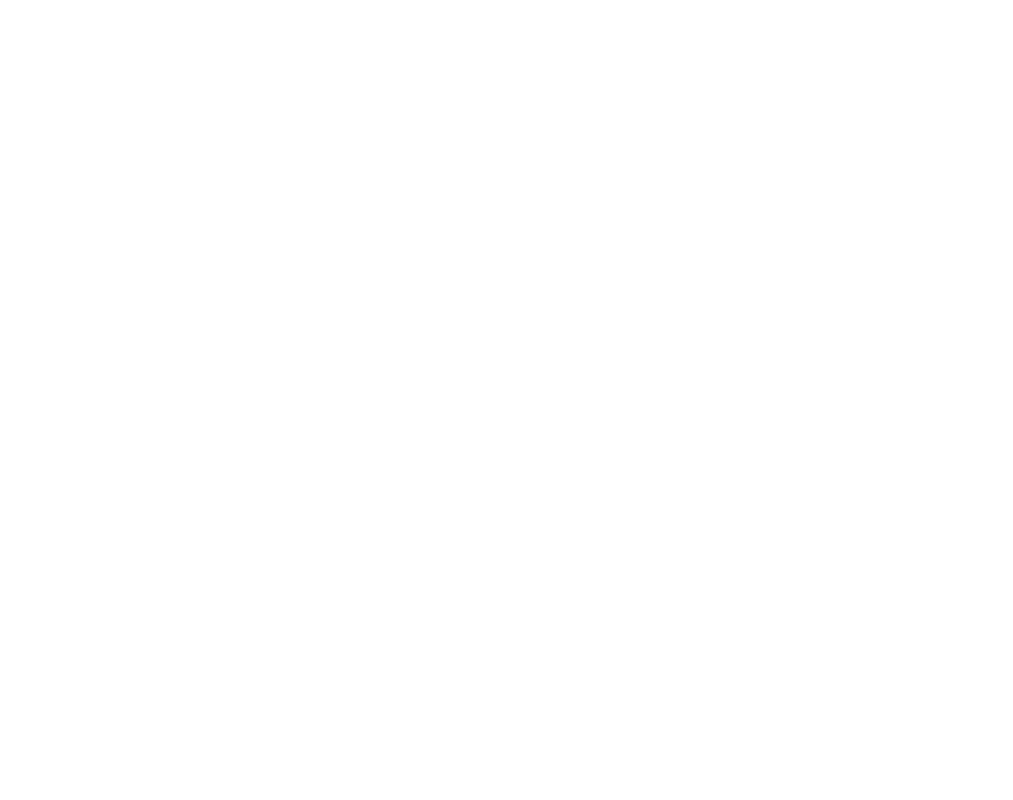
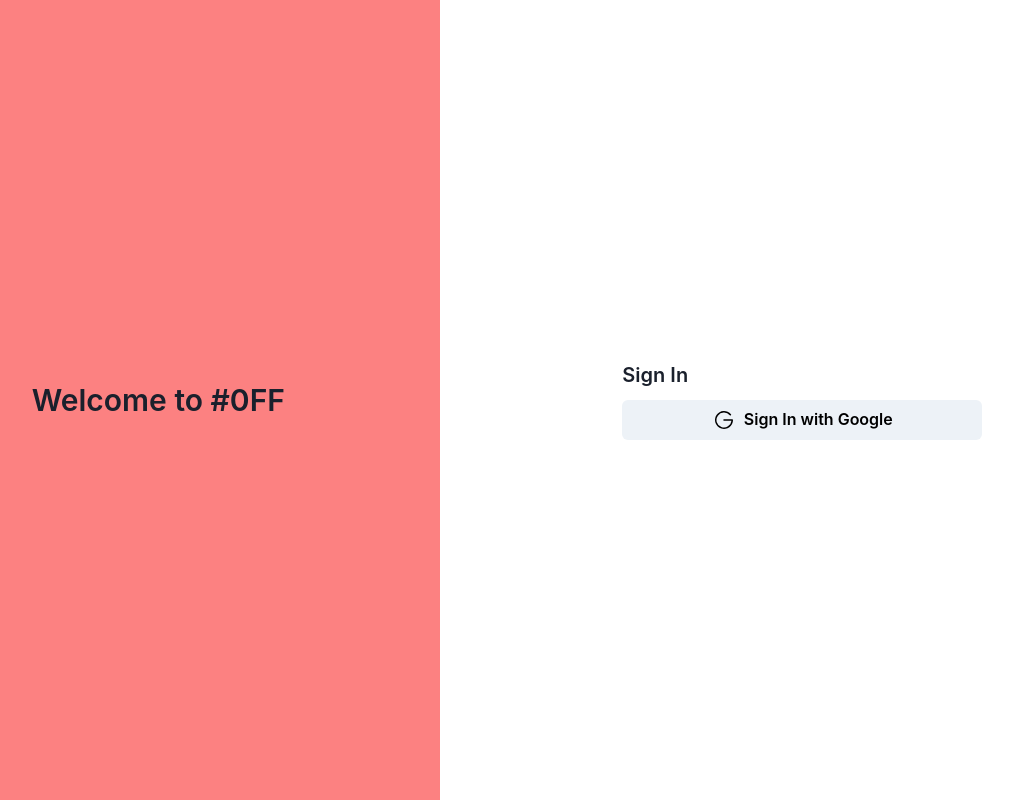
Before and after one commit to sanchezyspace/evt-hackz-tyranno, a Next.js app: page /signin in a window 1280 px wide. Shown: the whole page, without its empty margins (123-1136 px from the left). Built offline with nearby package versions, Linux system fonts and the light colour scheme.

Commit message:
feat: とりあえず、ログインできたけど、useAuthContext使えてない

```diff
--- a/src/app/(routes)/(auth)/signin/page.tsx
+++ b/src/app/(routes)/(auth)/signin/page.tsx
@@ -1,6 +1,79 @@
-export default function Page () {
+'use client'
+
+import { auth, googleAuthProvider } from '@/app/_utils/firebase_authentication'
+import {
+  Button,
+  Center,
+  Flex,
+  HStack,
+  Text,
+  VStack,
+} from '@chakra-ui/react'
+import { GoogleLogo } from '@phosphor-icons/react'
+import { GoogleAuthProvider, signInWithPopup } from 'firebase/auth'
+import { useRouter } from 'next/navigation'
+
+export default function Page() {
+
+  const router = useRouter()
+
+  const handleClickSignIn = () => {
+    signInWithPopup(auth, googleAuthProvider)
+      .then((result) => {
+        const credential = GoogleAuthProvider.credentialFromResult(result)
+        if (credential === null) {
+          throw new Error('GoogleAuthProvider.credentialFromResult is null')
+        }
+        const token = credential.accessToken
+        const user = result.user
+
+        console.log('token', token)
+        console.log('user', user)
+
+        router.push('/home')
+      })
+      .catch((error) => {
+        const errorCode = error.code
+        const errorMessage = error.message
+        const email = error.customData.email
+        const credential = GoogleAuthProvider.credentialFromError(error)
+      })
+  }
+
   return (
     <>
+      <HStack h={'100vh'}>
+        <Center h={'100%'} bg={'red.300'} flexGrow={1}>
+          <Text fontSize={'3xl'} fontWeight={'600'}>
+            Welcome to #0FF
+          </Text>
+        </Center>
+        <Center h={'100%'} bg={'white'} flexGrow={1}>
+          <VStack
+            width={'400px'}
+            gap={'10px'}
+            // bg={'gray.100'}
+            rounded={'3xl'}
+            padding={'20px'}
+          >
+            <Flex alignItems={'flex-start'} width={'100%'}>
+              <Text fontSize={'xl'} fontWeight={'600'} textAlign={'left'}>
+                Sign In
+              </Text>
+            </Flex>
+            <Button
+              leftIcon={<GoogleLogo size={24} />}
+              colorScheme={'white'}
+              bg={'gray.100'}
+              color={'black'}
+              width={'100%'}
+              onClick={handleClickSignIn}
+            >
+              Sign In with Google
+            </Button>
+          </VStack>
+        </Center>
+      </HStack>
     </>
   )
 }
--- a/src/app/(routes)/(auth)/signout/page.tsx
+++ b/src/app/(routes)/(auth)/signout/page.tsx
@@ -1,4 +1,5 @@
 export default function Page () {
+
   return (
     <>
     </>
--- a/src/app/_utils/firebase.ts
+++ b/src/app/_utils/firebase.ts
@@ -18,6 +18,5 @@ const firebaseConfig = {
 }
 
 // Initialize Firebase
-const app = initializeApp(firebaseConfig)
-const analytics = getAnalytics(app)
-const db = getFirestore(app)
+export const app = initializeApp(firebaseConfig)
+export const db = getFirestore(app)
--- /dev/null
+++ b/src/app/_utils/firebase_authentication.ts
@@ -0,0 +1,8 @@
+import '@/app/_utils/firebase'
+
+import { getAuth, GoogleAuthProvider } from 'firebase/auth'
+
+export const googleAuthProvider = new GoogleAuthProvider()
+googleAuthProvider.addScope('https://www.googleapis.com/auth/contacts.readonly')
+
+export const auth = getAuth()
```
Also changed, not shown: src/app/(routes)/home/page.tsx (+39 -1 lines), src/app/AuthProvider.tsx (added, +25 -0 lines).
